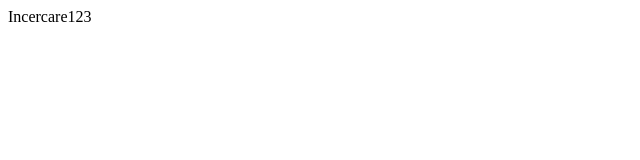
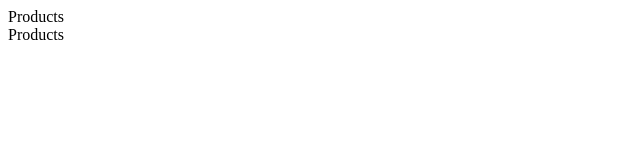
Before and after one commit to CorinaCalin/second-hand-site, a React (Create React App) app: page / in a window 1280 px wide. Shown: the top 160 px of the page, without its empty margins (0-640 px from the left). Built offline with nearby package versions, Linux system fonts and the light colour scheme.

Commit message:
create some files

```diff
--- a/package.json
+++ b/package.json
@@ -11,7 +11,7 @@
     "react": "^18.2.0",
     "react-dom": "^18.2.0",
     "react-icons-kit": "^2.0.0",
-    "react-router-dom": "^6.10.0",
+    "react-router-dom": "^5.2.0",
     "react-scripts": "5.0.1",
     "web-vitals": "^2.1.4"
   },
--- a/src/App.js
+++ b/src/App.js
@@ -1,11 +1,15 @@
 import React, { Component } from 'react'
+import { BrowserRouter, Switch, Route } from 'react-router-dom';
+import { Home } from './components/Home';
 
 export class App extends Component{
   render(){
     return(
-      <div>
-        Incercare123
-      </div>
+      <BrowserRouter>
+          <Switch>
+            <Route exact path='/' component={Home} />
+          </Switch>
+      </BrowserRouter>
     )
   }
 }
--- /dev/null
+++ b/src/components/Home.js
@@ -0,0 +1,12 @@
+import React from 'react'
+import { Navbar } from './Navbar'
+import { Products } from './Products'
+
+export const Home = () => {
+    return(
+        <div>
+            <Navbar/>
+            <Products/>
+        </div>
+    )
+}
--- /dev/null
+++ b/src/components/Navbar.js
@@ -0,0 +1,9 @@
+import React from 'react'
+
+export const Navbar = () => {
+return(
+    <div>
+Products
+    </div>
+)
+}
--- /dev/null
+++ b/src/components/Products.js
@@ -0,0 +1,9 @@
+import React from 'react'
+
+export const Products = () => {
+return(
+    <div>
+Products
+    </div>
+)
+}
```
Also changed, not shown: src/config/Config.js (added, +22 -0 lines), 1 other file (tests, documents, lock files or other folders).
